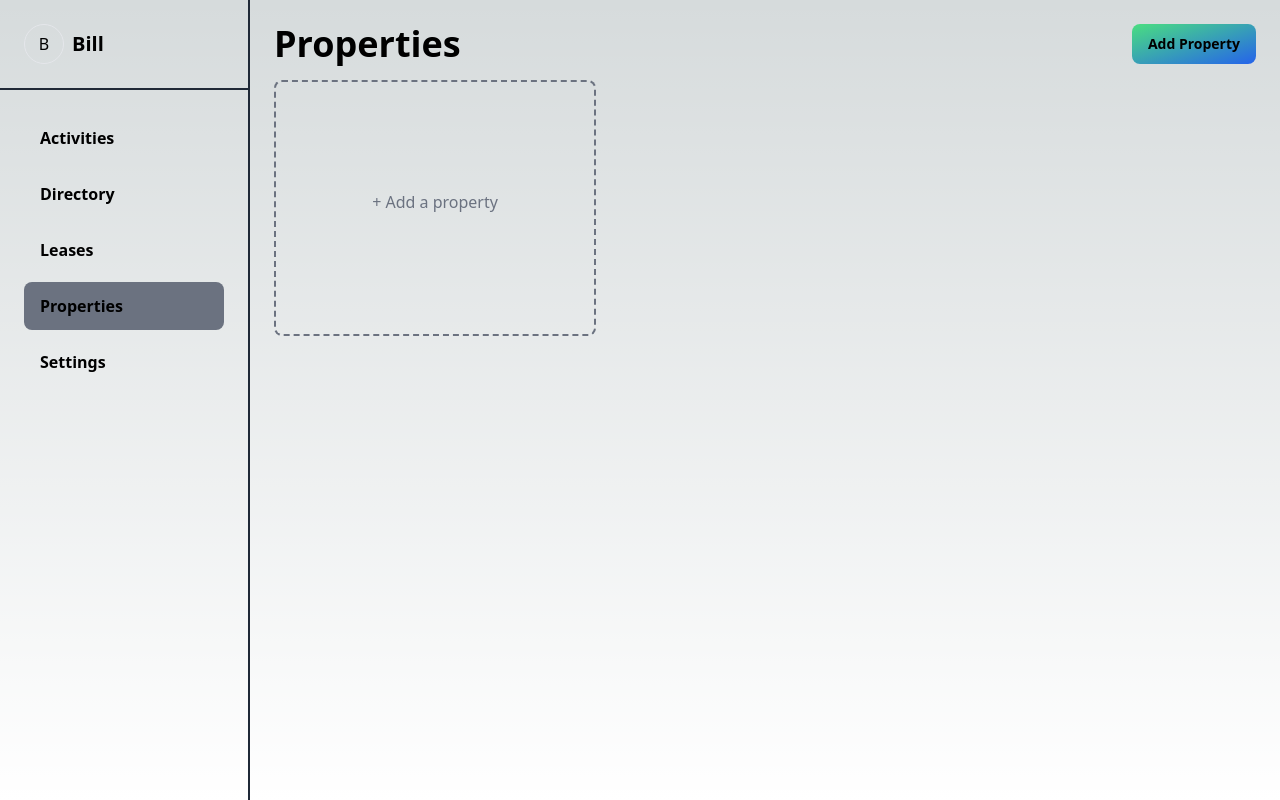
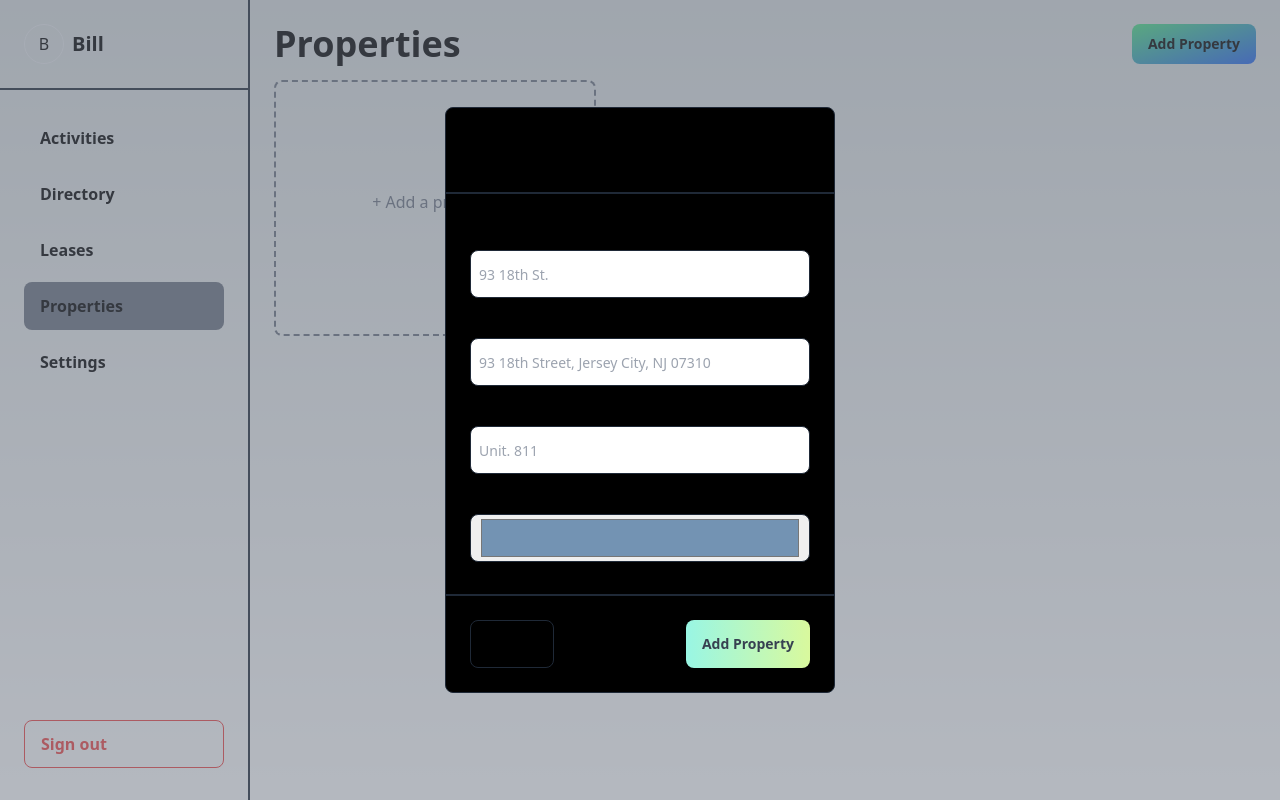
Before and after one commit to heiheychan/simpleproperty, a Next.js app: page /properties in a window 1280 px wide. Built offline with nearby package versions, Linux system fonts and the light colour scheme.

Commit message:
Improved the sidebar and the structure of activities page

```diff
--- a/app/components/dataTable.js
+++ b/app/components/dataTable.js
@@ -1,18 +1,12 @@
 export default function DataTable() {
   return (
-    <div className="grow overflow-scroll flex flex-col">
-      <div className="flex justify-between mb-4 items-center">
-        <h4>All Records</h4>
-        <div>
-          <button className="px-4 border rounded-lg h-8 text-sm">Export all fitlered</button>
-        </div>
-      </div>
+    <>
       <input
         className="w-full mb-4 px-4 py-2 border rounded-lg bg-gray-100 text-black"
         placeholder="Search by the amount and summary"
       ></input>
       <div className="grow overflow-scroll">
-        <table className="w-full text-left bg-gray-800 rounded-lg">
+        <table className="w-full text-left bg-gray-800 rounded-lg mb-4" >
           <thead className="border-b">
             <tr>
               <th className="px-4 py-2">ID</th>
@@ -109,7 +103,12 @@ export default function DataTable() {
             </tr>
           </tbody>
         </table>
+        <div>
+          <button className="px-4 border rounded-lg h-8 text-sm">
+            Export all fitlered
+          </button>
+        </div>
       </div>
-    </div>
+    </>
   );
 }
--- a/app/components/layouts/modal.js
+++ b/app/components/layouts/modal.js
@@ -1,8 +1,18 @@
-export default function Modal({ children, hidden }) {
+"use client"
+
+import { useState } from "react"
+
+export default function Modal({ children, hidden, formName }) {
+  const [toggle, setToggle] = useState(hidden)
+
   return (
-    <div className={`fixed top-0 left-0 w-screen h-screen ${hidden ? "hidden" : "flex"} justify-center items-center`}>
-      <div className="w-full h-full absolute bg-gray-500 opacity-50"></div>
-      <div className="absolute z-10 bg-white w-[390px] rounded-lg p-6">
+    <div className={`fixed top-0 left-0 w-screen h-screen ${toggle ? "hidden" : "flex"} justify-center items-center`}>
+      <div className="w-full h-full absolute bg-gray-500 opacity-50" onClick={() => {setToggle((toggle) => !toggle)}}></div>
+      <div className="absolute z-10 bg-black rounded-lg border-gray-800 border min-w-[390px]">
+      <div className="p-6 border-b-2 border-gray-800 flex flex-row justify-between">
+        <h3>{formName}</h3>
+        <button>Exit</button>
+      </div>
         {children}
       </div>
     </div>
--- a/app/components/sideBar.js
+++ b/app/components/sideBar.js
@@ -1,8 +1,8 @@
 import Link from "next/link";
 
-export default function SideBar({currentPage}) {
+export default function SideBar({ currentPage }) {
   return (
-    <div className="border-r-2 border-gray-800 w-[250px] h-full">
+    <div className="border-r-2 border-gray-800 w-[250px] h-full flex flex-col">
       <div className="p-6 border-b-2 border-gray-800">
         <div className="flex flex-row justify-start items-center">
           <div className="h-10 w-10 rounded-full border flex justify-center items-center">
@@ -11,22 +11,52 @@ export default function SideBar({currentPage}) {
           <h5 className="ml-2">Bill</h5>
         </div>
       </div>
-      <div className="p-6 flex flex-col">
-        <Link href="/" className={`flex items-center mb-2 text-left h-12 pl-4 rounded-lg w-full font-bold hover:bg-gray-500 ${currentPage === "activities" && "bg-gray-500"}`}>
+      <div className="p-6 grow flex flex-col justify-between">
+        <div className="flex flex-col">
+          <Link
+            href="/"
+            className={`flex items-center mb-2 text-left h-12 pl-4 rounded-lg w-full font-bold hover:bg-gray-500 ${
+              currentPage === "activities" && "bg-gray-500"
+            }`}
+          >
             Activities
           </Link>
-        <Link href="#" className={`flex items-center mb-2 text-left h-12 pl-4 rounded-lg w-full font-bold hover:bg-gray-500 ${currentPage === "directory" && "bg-gray-500"}`}>
+          <Link
+            href="#"
+            className={`flex items-center mb-2 text-left h-12 pl-4 rounded-lg w-full font-bold hover:bg-gray-500 ${
+              currentPage === "directory" && "bg-gray-500"
+            }`}
+          >
             Directory
           </Link>
-        <Link href="#" className={`flex items-center mb-2 text-left h-12 pl-4 rounded-lg w-full font-bold hover:bg-gray-500 ${currentPage === "leases" && "bg-gray-500"}`}>
+          <Link
+            href="#"
+            className={`flex items-center mb-2 text-left h-12 pl-4 rounded-lg w-full font-bold hover:bg-gray-500 ${
+              currentPage === "leases" && "bg-gray-500"
+            }`}
+          >
             Leases
           </Link>
-        <Link href="/properties" className={`flex items-center mb-2 text-left h-12 pl-4 rounded-lg w-full font-bold hover:bg-gray-500 ${currentPage === "properties" && "bg-gray-500"}`}>
+          <Link
+            href="/properties"
+            className={`flex items-center mb-2 text-left h-12 pl-4 rounded-lg w-full font-bold hover:bg-gray-500 ${
+              currentPage === "properties" && "bg-gray-500"
+            }`}
+          >
             Properties
           </Link>
-        <Link href="#" className={`flex items-center mb-2 text-left h-12 pl-4 rounded-lg w-full font-bold hover:bg-gray-500 ${currentPage === "settings" && "bg-gray-500"}`}>
+          <Link
+            href="#"
+            className={`flex items-center mb-2 text-left h-12 pl-4 rounded-lg w-full font-bold hover:bg-gray-500 ${
+              currentPage === "settings" && "bg-gray-500"
+            }`}
+          >
             Settings
           </Link>
+        </div>
+        <button className="flex items-center mb-2 text-left h-12 pl-4 rounded-lg w-full border  text-red-500 font-bold border-red-500 ">
+          Sign out
+        </button>
       </div>
     </div>
   );
--- a/app/layout.js
+++ b/app/layout.js
@@ -6,11 +6,10 @@ export const metadata = {
 };
 
 export default function RootLayout({ children }) {
+
   return (
     <html lang="en">
-      <body>
-        {children}
-      </body>
+      <body>{children}</body>
     </html>
   );
 }
--- a/app/page.js
+++ b/app/page.js
@@ -8,7 +8,7 @@ export default function Home() {
       <div className="flex justify-between mb-4">
         <div className="flex">
           <h2>Activities</h2>
-          <input value="sd" className="rounded-lg ml-4" />
+          <input className="rounded-lg ml-4" />
           <input
             type="datetime-local"
             className="ml-4 rounded-lg px-4 text-black"
@@ -20,7 +20,13 @@ export default function Home() {
       </div>
       <KeyMetrics />
       {/* Table section */}
-      <DataTable />
+      <div className="grow overflow-scroll flex flex-col">
+        <div className="flex mb-4 items-center">
+          <h4>All Records</h4>
+          <h4 className="ml-4 text-gray-700">Recurring</h4>
+        </div>
+        <DataTable />
+      </div>
     </MainLayout>
   );
 }
--- /dev/null
+++ b/app/properties/components/addPropertyForm.js
@@ -0,0 +1,45 @@
+export default function AddPropertyForm() {
+  return (
+    <>
+      <div className="p-6 border-b-2 border-gray-800">
+        <div className="flex flex-col mb-2">
+          <label className="mb-2">Display name</label>
+          <input
+            className="h-12 border rounded-lg border-gray-800 text-sm px-2"
+            placeholder="93 18th St."
+          />
+        </div>
+        <div className="flex flex-col mb-2">
+          <label className="mb-2">Address</label>
+          <input
+            className="h-12 border rounded-lg border-gray-800 text-sm px-2"
+            placeholder="93 18th Street, Jersey City, NJ 07310"
+          />
+        </div>
+        <div className="flex flex-col mb-2">
+          <label className="mb-2">Unit</label>
+          <input
+            className="h-12 border rounded-lg border-gray-800 text-sm px-2"
+            placeholder="Unit. 811"
+          />
+        </div>
+        <div className="flex flex-col mb-2">
+          <label className="mb-2">Color</label>
+          <input
+            type="color"
+            className="h-12 w-full border rounded-lg border-gray-800 text-sm px-2"
+            value="#7393B3"
+          />
+        </div>
+      </div>
+      <div className="flex flex-row justify-between p-6">
+        <button className="h-12 px-4 py-2 rounded-lg border border-gray-800">
+          Cancel
+        </button>
+        <button className="px-4 py-2 text-sm font-bold rounded-lg bg-gradient-to-r from-teal-200 to-lime-200 text-gray-700">
+          Add Property
+        </button>
+      </div>
+    </>
+  );
+}
--- a/app/properties/page.js
+++ b/app/properties/page.js
@@ -1,13 +1,14 @@
 import DataTable from "../components/dataTable";
 import MainLayout from "../components/layouts/mainLayout";
 import Modal from "../components/layouts/modal";
+import AddPropertyForm from "./components/addPropertyForm";
 
 export default function Properties() {
   return (
     <MainLayout currentPage="properties">
       {/* Modal */}
-      <Modal hidden={true}>
-        <p>hihi</p>
+      <Modal hidden={false} formName="Add a property">
+        <AddPropertyForm />
       </Modal>
       <div className="flex justify-between mb-4">
         <div className="flex">
@@ -18,7 +19,9 @@ export default function Properties() {
         </button>
       </div>
       <div className=" grid grid-cols-3 gap-2">
-        <div className="border-2 h-64 rounded-lg border-gray-500 border-dashed flex justify-center items-center cursor-pointer text-center"><p>+ Add a property</p></div>
+        <div className="border-2 h-64 rounded-lg border-gray-500 border-dashed flex justify-center items-center cursor-pointer text-center">
+          <p>+ Add a property</p>
+        </div>
       </div>
     </MainLayout>
   );
```
Lines whose indentation alone changed are shown as unchanged.
